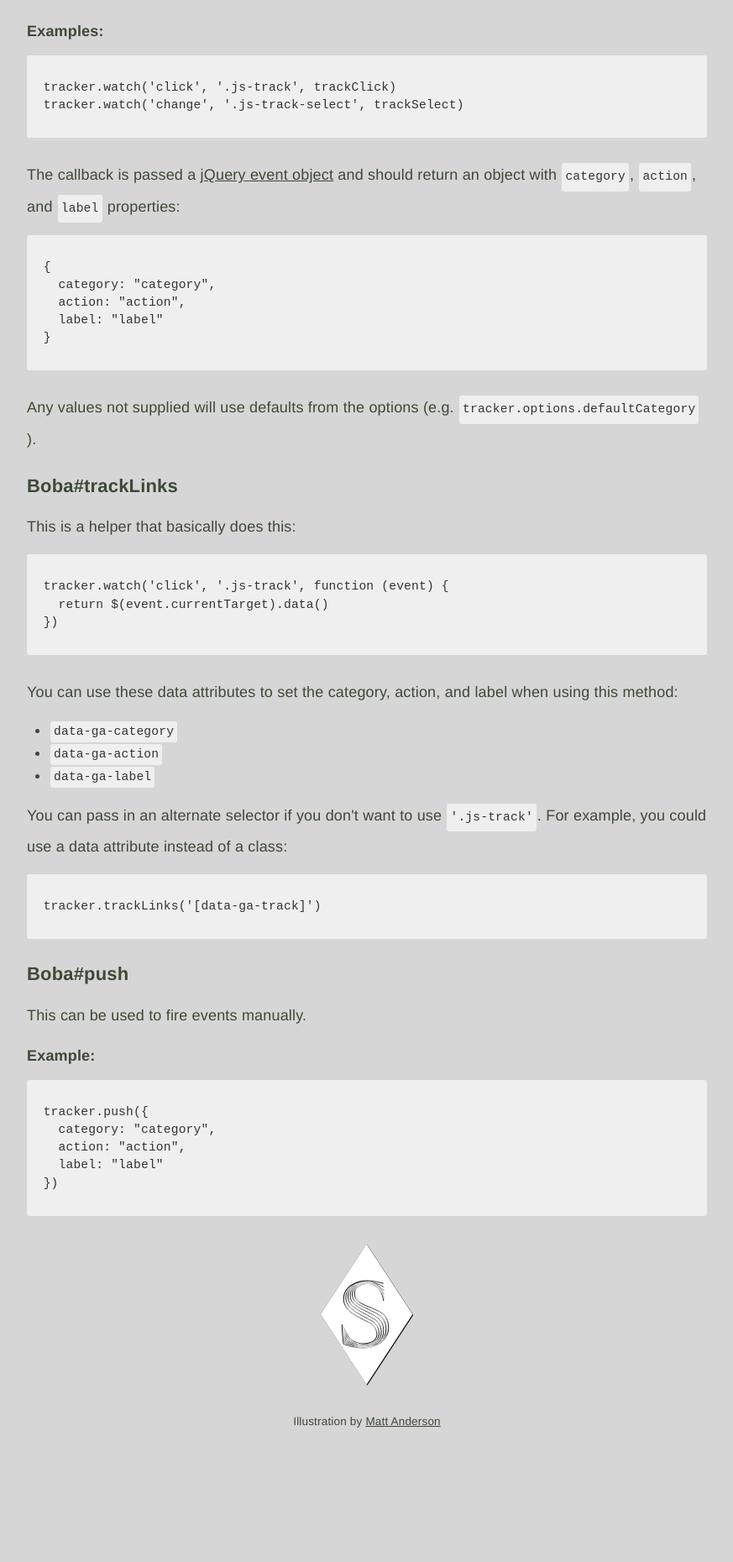
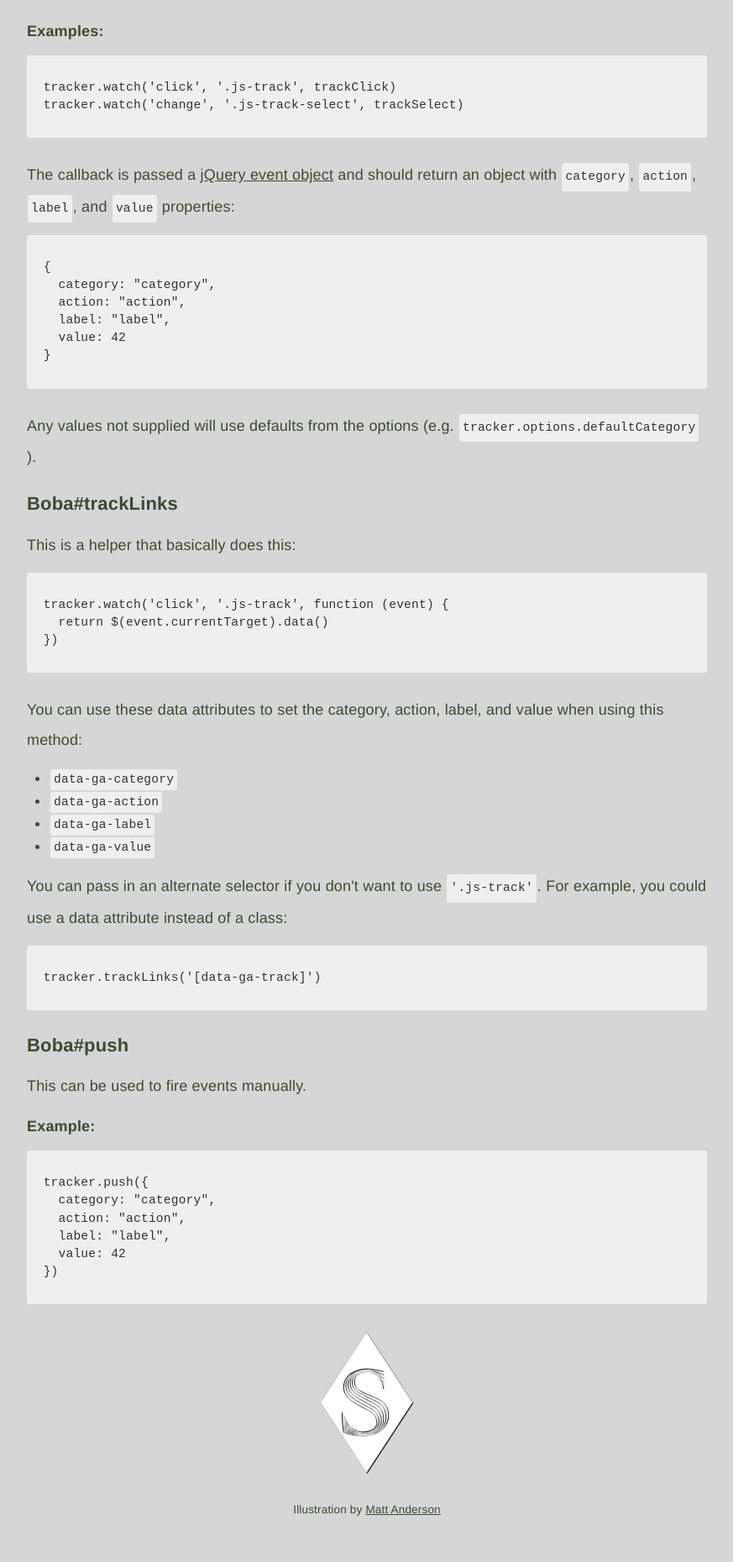
Before and after one commit to space150/boba.js, a Jekyll site: the page built from site/index.html, in a window 1280 px wide. Shown: the part 2928-4788 px from the top of the page at 84% size, without its empty margins (203-1076 px from the left). Built offline with Jekyll 4.4.1, drawn with Linux system fonts in a browser that asks for light colours; before the commit the page ends 4683 px from its top, so only the background shows below that.

Commit message:
Allow event value parameters
Closes: #14

```diff
--- a/boba.js
+++ b/boba.js
@@ -65,7 +65,8 @@
         data = [
           data.gaCategory || data.category || this.opts.defaultCategory,
           data.gaAction   || data.action   || this.opts.defaultAction,
-          data.gaLabel    || data.label    || this.opts.defaultLabel
+          data.gaLabel    || data.label    || this.opts.defaultLabel,
+          data.gaValue    || data.value    || null
         ];
         this.ga.apply(null, data);
         return this;
--- a/package.json
+++ b/package.json
@@ -1,6 +1,6 @@
 {
   "name": "boba.js",
-  "version": "1.0.2",
+  "version": "1.0.3",
   "main": "boba.js",
   "repository": {
     "type": "git",
--- a/site/_includes/README.html
+++ b/site/_includes/README.html
@@ -69,11 +69,13 @@ tracker.watch(&#39;change&#39;, &#39;.js-track-select&#39;, trackSelect)
 </code></pre>
 <p>The callback is passed a
 <a href="http://api.jquery.com/category/events/event-object/">jQuery event object</a>
-and should return an object with <code>category</code>, <code>action</code>, and <code>label</code> properties:</p>
+and should return an object with <code>category</code>, <code>action</code>, <code>label</code>, and <code>value</code>
+properties:</p>
 <pre><code class="lang-js">{
   category: &quot;category&quot;,
   action: &quot;action&quot;,
-  label: &quot;label&quot;
+  label: &quot;label&quot;,
+  value: 42
 }
 </code></pre>
 <p>Any values not supplied will use defaults from the options (e.g.
@@ -84,12 +86,13 @@ and should return an object with <code>category</code>, <code>action</code>, and
   return $(event.currentTarget).data()
 })
 </code></pre>
-<p>You can use these data attributes to set the category, action, and label when
-using this method:</p>
+<p>You can use these data attributes to set the category, action, label, and value
+when using this method:</p>
 <ul>
 <li><code>data-ga-category</code></li>
 <li><code>data-ga-action</code></li>
 <li><code>data-ga-label</code></li>
+<li><code>data-ga-value</code></li>
 </ul>
 <p>You can pass in an alternate selector if you don&#39;t want to use <code>&#39;.js-track&#39;</code>.
 For example, you could use a data attribute instead of a class:</p>
@@ -101,6 +104,7 @@ For example, you could use a data attribute instead of a class:</p>
 <pre><code class="lang-js">tracker.push({
   category: &quot;category&quot;,
   action: &quot;action&quot;,
-  label: &quot;label&quot;
+  label: &quot;label&quot;,
+  value: 42
 })
 </code></pre>
--- a/site/js/boba.js
+++ b/site/js/boba.js
@@ -65,7 +65,8 @@
         data = [
           data.gaCategory || data.category || this.opts.defaultCategory,
           data.gaAction   || data.action   || this.opts.defaultAction,
-          data.gaLabel    || data.label    || this.opts.defaultLabel
+          data.gaLabel    || data.label    || this.opts.defaultLabel,
+          data.gaValue    || data.value    || null
         ];
         this.ga.apply(null, data);
         return this;
```
Also changed, not shown: README.md, site/css/styles.css, site/js/app.js.
